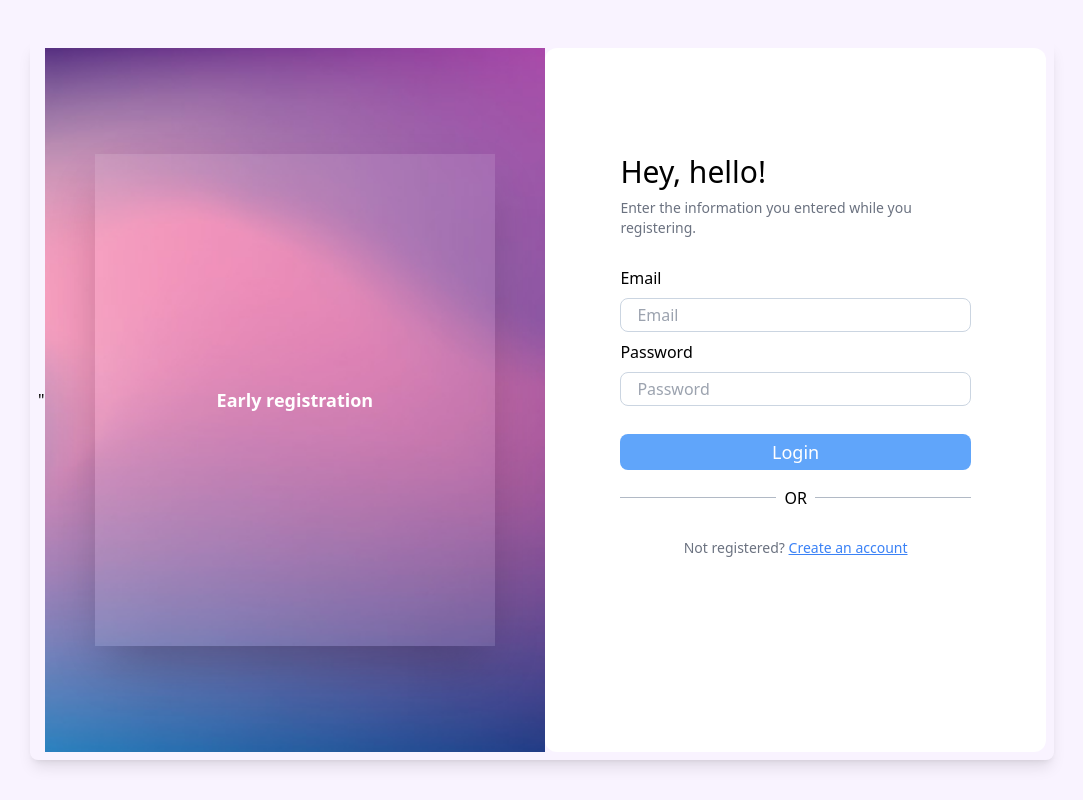
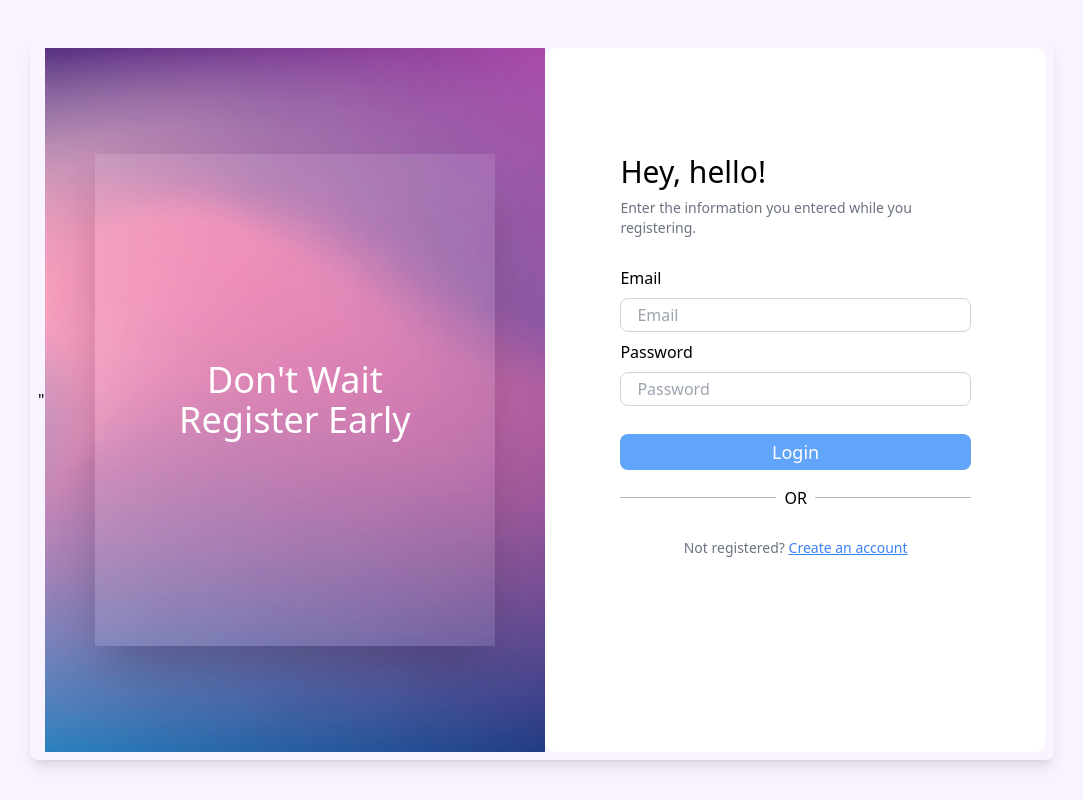
Before and after one commit to sriramarumugham/MERN-realtime-wait-list, a React (Create React App) app in the folder frontend/: page / in a window 1280 px wide. Shown: the whole page, without its empty margins (98-1181 px from the left). Built offline with nearby package versions, Linux system fonts and the light colour scheme; no server answers.

Commit message:
login ui update

```diff
--- a/frontend/src/pages/LoginPage.js
+++ b/frontend/src/pages/LoginPage.js
@@ -2,7 +2,7 @@ import React from "react";
 import Login from "../components/Login";
 import Register from "../components/Register";
 import { useState } from "react";
-import loginBg from '../utils/loginPage.jpg'
+import loginBg from "../utils/loginPage.jpg";
 
 const LoginPage = () => {
   const [login, setLogin] = useState(true);
@@ -13,12 +13,11 @@ const LoginPage = () => {
     <>
       <div className="bg-purple-100/50  h-[100vh] w-[100vw] flex items-center justify-center sm:p-5 md:p-10">
         {/* originnal down */}
-      {/* <div className="bg-purple-100/50  h-screen w-screen flex items-center justify-center sm:p-5 md:p-10"> */}
+        {/* <div className="bg-purple-100/50  h-screen w-screen flex items-center justify-center sm:p-5 md:p-10"> */}
 
-        <div className=" p-5 sm:p-6 md:p-2 shadow-lg flex items-center  gap-0 justify-center h-[100%]  w-[100%]  max-w-5xl  rounded-lg ">"
-        {/* bg-slate-100" */}
+        <div className=" p-5 sm:p-6 md:p-2 shadow-lg flex items-center  gap-0 justify-center h-[100%]  w-[100%]  max-w-5xl  rounded-lg ">
+          "{/* bg-slate-100" */}
           {/* images */}
-
           <div className="bg-white  relative  w-[0%] md:w-1/2  h-full  items-center justify-center ">
             <img
               className="object-cover h-[100%]  w-[100%]  "
@@ -28,10 +27,9 @@ const LoginPage = () => {
               // src="https://cdn.nohat.cc/thumb/f/720/33215a93ed924984a12d.jpg"
               src={loginBg}
             />
-            <div className="absolute  top-[15%]  h-[70%] left-[10%]  w-[80%] bg-white/[.1]  shadow-2xl  hidden md:flex justify-center items-center">
-              <p className="text-lg text-white font-extrabold">
-                Early registration{" "}
-              </p>
+            <div className="absolute  top-[15%]   flex-col h-[70%] left-[10%]  w-[80%] bg-white/[.1]  shadow-2xl  hidden md:flex justify-center items-center">
+              <p className="text-4xl text-white font-light">Don't Wait</p>
+              <p className="text-4xl text-white font-light">Register Early</p>
             </div>
           </div>
           {/* login/signup */}
```
